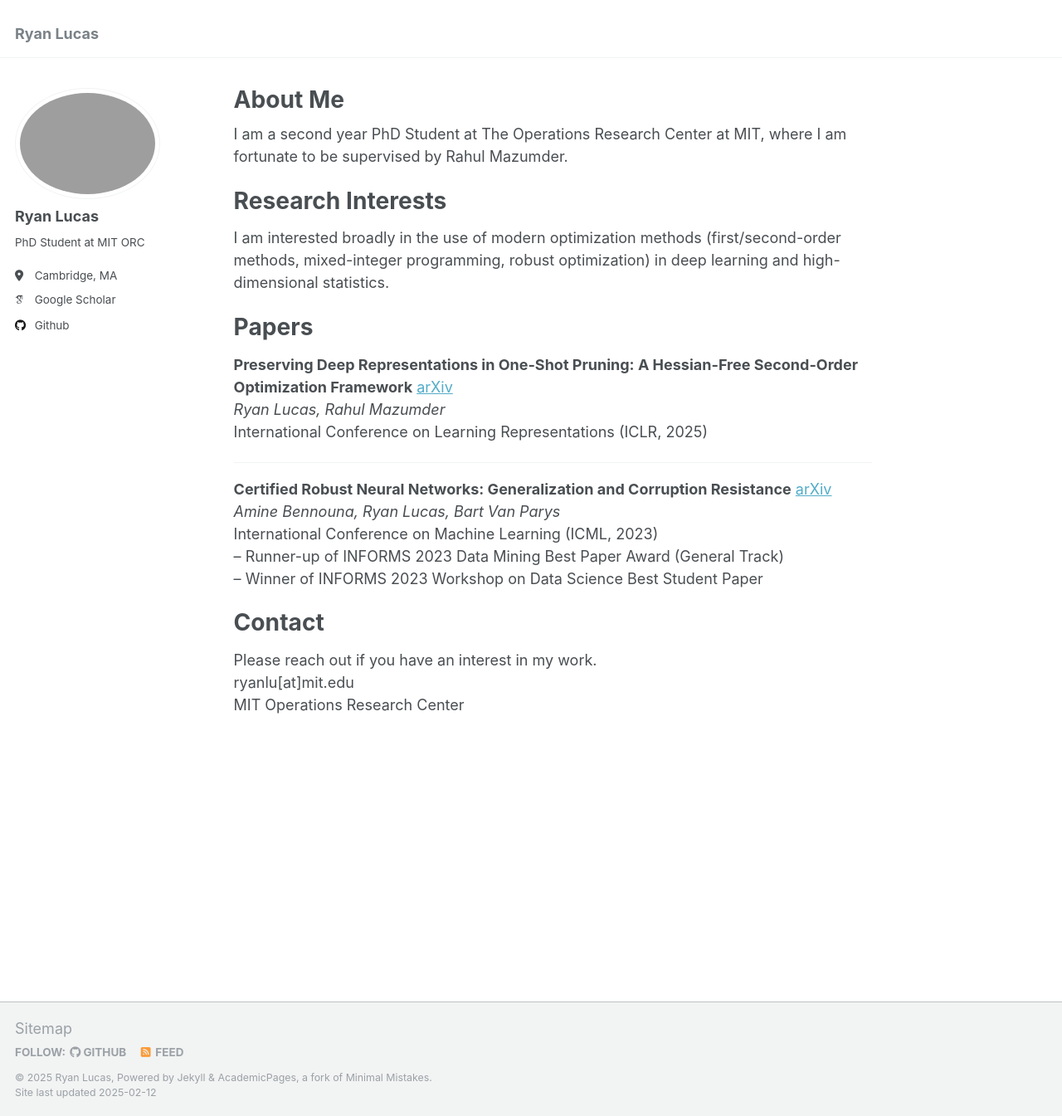
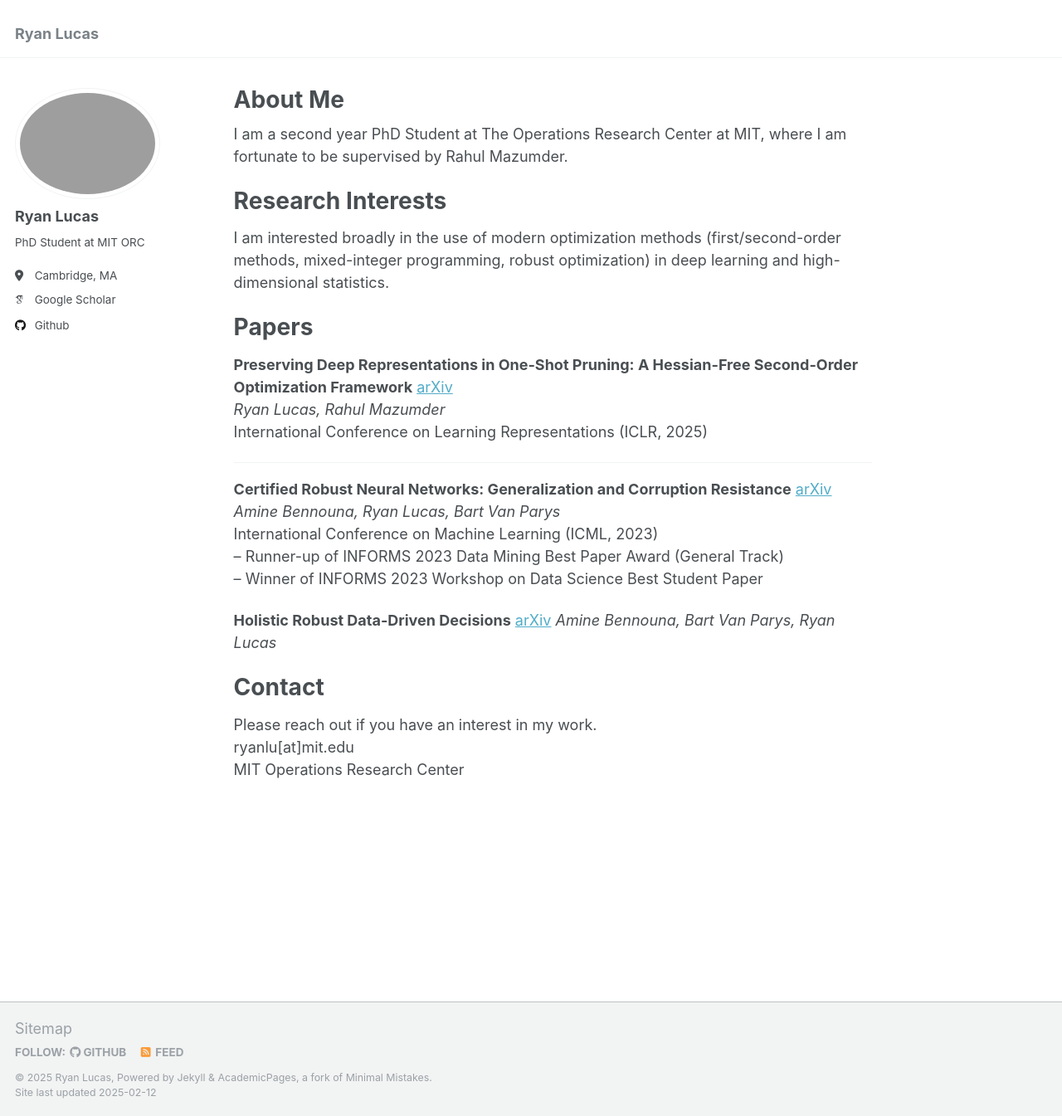
Before and after one commit to RyanLucas3/RyanLucas3.github.io, a Jekyll site: the page built from _pages/about.md, in a window 1280 px wide and 1345 px high. Shown: the whole window at 83% size. Built offline with Jekyll 4.4.1, drawn with Linux system fonts in a browser that asks for light colours; some web fonts are replaced.

Commit message:
Update about.md

```diff
--- a/_pages/about.md
+++ b/_pages/about.md
@@ -28,6 +28,9 @@ International Conference on Machine Learning (ICML, 2023)<br>
 -- Runner-up of INFORMS 2023 Data Mining Best Paper Award (General Track)<br>
 -- Winner of INFORMS 2023 Workshop on Data Science Best Student Paper
 
+**Holistic Robust Data-Driven Decisions** [arXiv](https://arxiv.org/abs/2207.09560)
+*Amine Bennouna, Bart Van Parys, Ryan Lucas*
+
 Contact
 ======
 Please reach out if you have an interest in my work.
```
